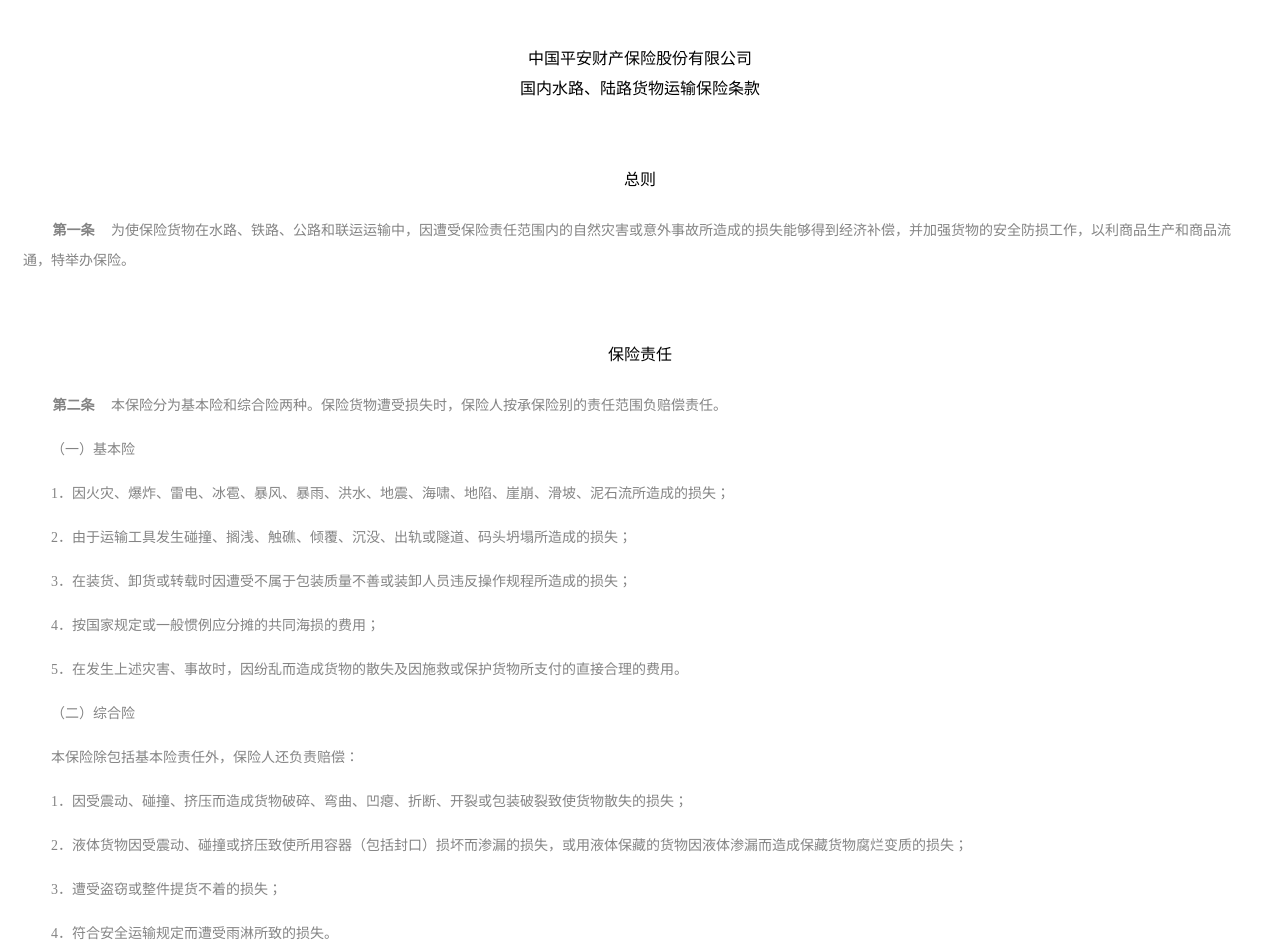
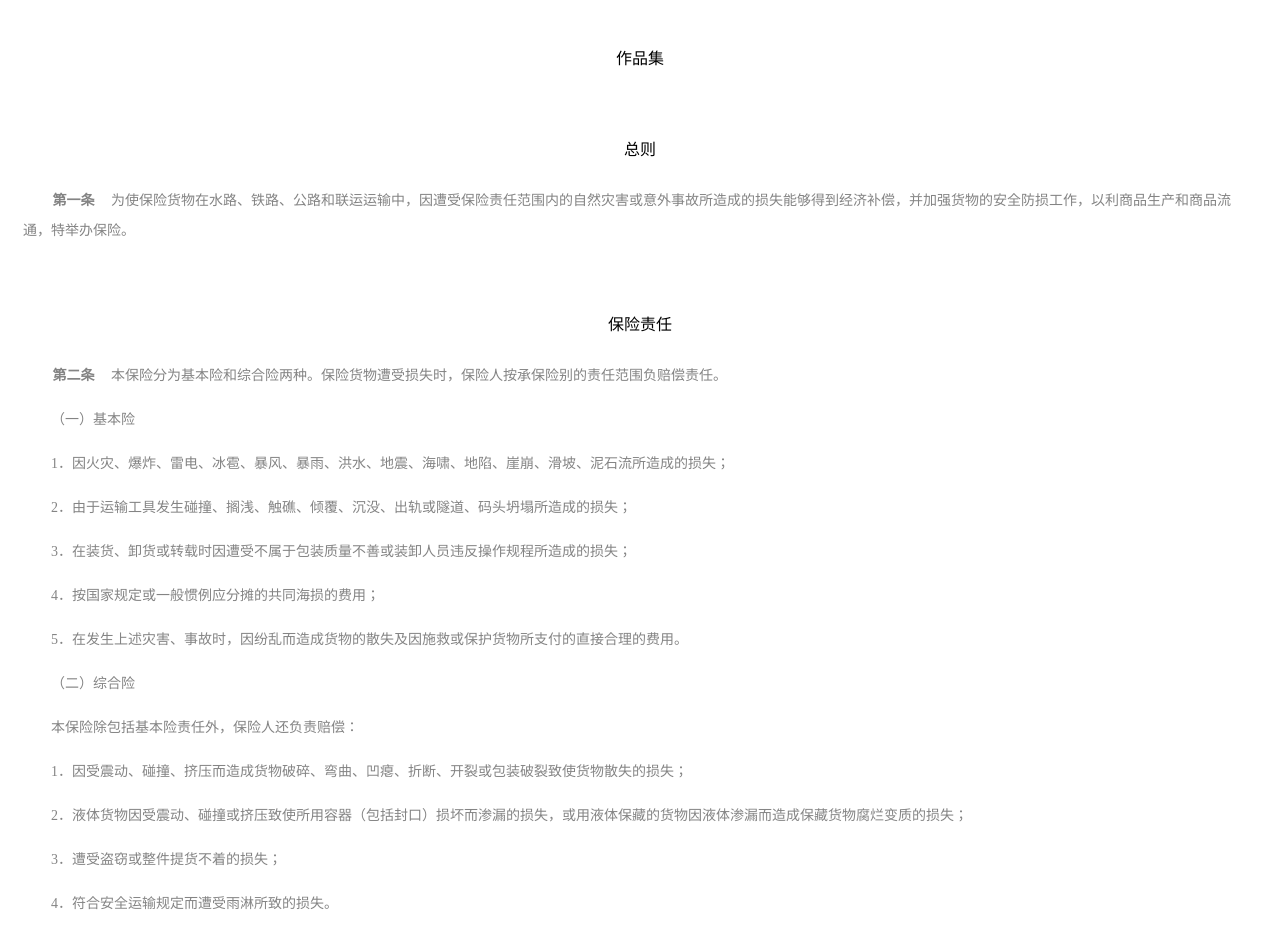
Before and after one commit to lgn-design/portofo, a plain HTML site: page index.html in a window 1280 px wide. Shown: the top 952 px of the page. Drawn offline with Linux system fonts and the light colour scheme.

Commit message:
Update index.html

```diff
--- a/index.html
+++ b/index.html
@@ -2,7 +2,7 @@
 <html>
 <head>
     <meta charset="utf-8">
-    <title>中国平安财产保险股份有限公司</title>
+    <title>刘冠楠作品集</title>
     <meta name="viewport" content="width=device-width,initial-scale=1,minimum-scale=1,maximum-scale=1,user-scalable=no">
     <meta name="keywords" content="" />
     <meta name="description" content="" />
@@ -51,9 +51,7 @@
 <div id="app">
     <div class="wrap">
         <div class="title">
-            <p>中国平安财产保险股份有限公司
-            </br>国内水路、陆路货物运输保险条款
-            </p>
+            <p>作品集</p>
         </div>
         <div class="question">
             <p class="title">总则</p>
```
